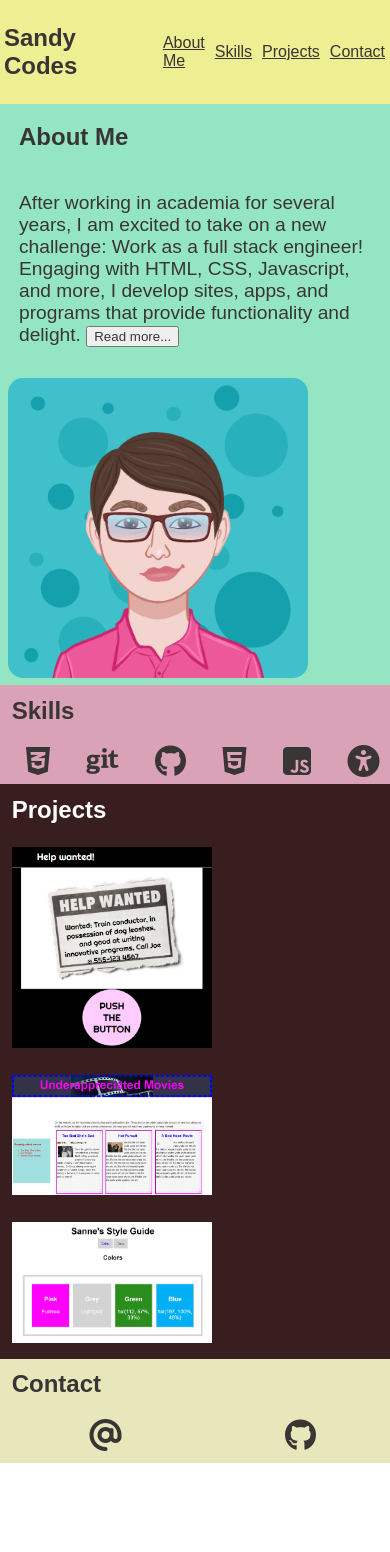
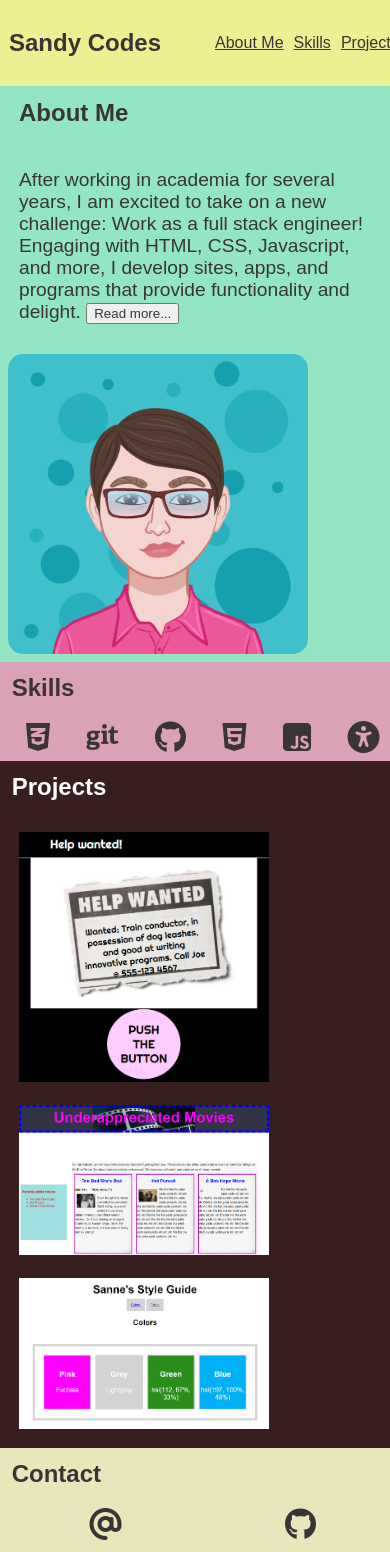
Before and after one commit to 1834920/portfolio-website, a plain HTML site: page index.html in a window 390 px wide. Before the commit the page ends 1463 px from the top, so only its background shows below. Drawn offline with Linux system fonts and the light colour scheme.

Commit message:
Fix typo, header position fixed, add read even more

```diff
--- a/index.html
+++ b/index.html
@@ -35,6 +35,7 @@
         <h2>About Me</h2>
         <p>After working in academia for several years, I am excited to take on a new challenge: Work as a full stack engineer! Engaging with HTML, CSS, Javascript, and more, I develop sites, apps, and programs that provide functionality and delight. <button id="more-about-me">Read more...</button></p>
          <p id="about-me-2">My background is in communication and linguistics. For the past ten years, I have been teaching full time at a small, private university in Florida, helping students become better communicators and researchers (and better humans, I'd like to think). I love doing research, learning new skills, and finding ways to communicate what I learn to a variety of audiences. <button id="even-more-about-me">Even more...</button></p>
+         <p id="about-me-3">Currently, I am completing the Codecademy Full Stack Engineer path because I look forward to helping organizations communicate and achieve their mission online. As a linguist, I enjoy learning computer languages, and as a self-starting professional, I look forward to completing challenging projects and assignments. <button id="less">Show less</button> </p>
     </div>
     <img id="myAvatar" src="./AvatarMaker.png" alt="Sandy's avater" />
 
@@ -54,7 +55,7 @@
 </section>
 <section id="projects">
     <h2>Projects</h2>
-    <div id="projects=container">
+    <div id="projects-container">
         <a href="https://1834920.github.io/git_practice/" target="blank"><img src="./HelpWanted.png" alt="Random help wanted project" class="project-image" /></a>
         <img src="./UnderappreciatedMovies.png" alt="Underappreciated movies project" class="project-image" />
         <img src="./Styleguide.png" alt="Styleguide project" class="project-image" />
--- a/scripts.js
+++ b/scripts.js
@@ -12,13 +12,31 @@ $('#more-about-me').on('click', event => {
 
   let moreAboutMeButton = document.getElementById('more-about-me');
   let moreAboutMePara = document.getElementById('about-me-2');
+  let evenMorePara = document.getElementById('about-me-3');
+  let evenMoreButton = document.getElementById('even-more-about-me');
+  let showLessButton = document.getElementById('less');
 
   // These statements are "hiding" all the "more" paragraphs
 
   moreAboutMePara.hidden = true;
   moreAboutMeButton.hidden = false;
+  evenMorePara.hidden = true;
+  evenMoreButton.hidden = false;
 
   moreAboutMeButton.onclick = function() {
     moreAboutMePara.hidden = false;
     moreAboutMeButton.hidden = true;
   }
+
+  evenMoreButton.onclick = function () {
+    evenMorePara.hidden = false;
+    evenMoreButton.hidden = true;
+  }
+
+  showLessButton.onclick = function () {
+    moreAboutMePara.hidden = true;
+    evenMorePara.hidden = true;
+    moreAboutMeButton.hidden = false;
+    evenMoreButton.hidden = false;
+
+  }
--- a/styles.css
+++ b/styles.css
@@ -3,6 +3,13 @@
     color: rgb(58, 53, 53);
 
 }
+
+header {
+    position: fixed;
+    width: 900px;
+    top: 0;
+}
+
 nav {
     display: flex;
     background-color: rgb(238, 238, 146);
@@ -23,14 +30,19 @@ body {
     margin: 0 auto;
 }
 
+main {
+    margin-top: 140px;
+}
+
 h1 {
     font-size: 2rem;
     padding: 3%;
 }
 
 @media only screen and (max-width: 600px) {
-    .about-me-container {
+    .about-me-container, #projects-container {
     flex-direction: column;
+
 }
 h1 {
     font-size: 1.5rem;
@@ -42,6 +54,9 @@ h1 {
     display: inline-flex;
     text-align: right;
     flex-shrink: 0;
+}
+main {
+    margin-top: 80px;
 }
 }
 
@@ -86,6 +101,8 @@ p {
     flex-wrap: wrap;
     font-size: 2rem;
     padding: 2%;
+    align-items: top;
+
 }
 
 #projects {
@@ -104,9 +121,8 @@ p {
 }
 
 .project-image {
-    width: 200px;
+    width: 250px;
     padding: 3%;
     display: inline-flex;
-    align-items: top;
 
 }
```
